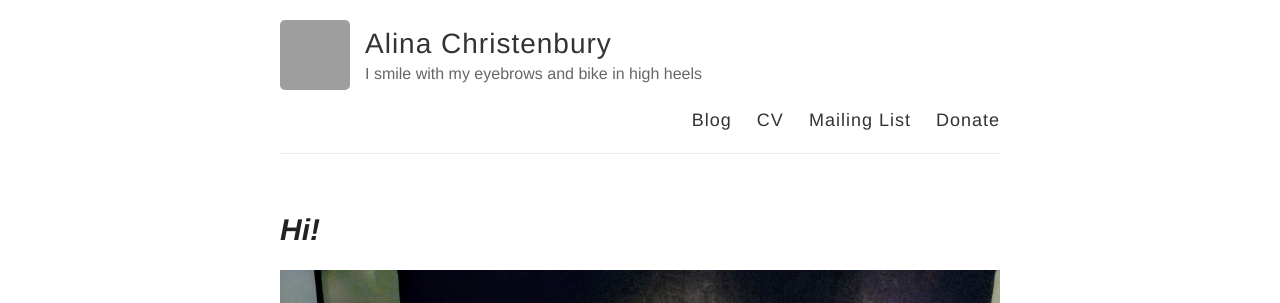
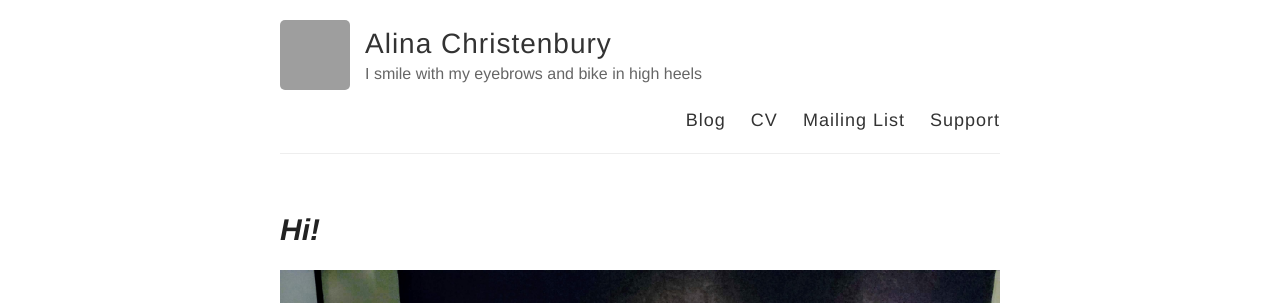
Before and after one commit to AlinaWithAFace/alinawithaface.github.io, a Jekyll site: the page built from index.md, in a window 1280 px wide. Shown: the top 303 px of the page. Built offline with Jekyll 4.4.1, drawn with Linux system fonts in a browser that asks for light colours; our own code applies the rules of GitHub Pages for plain Markdown files; grey boxes are pictures that could not be loaded.

Commit message:
support page

```diff
--- a/_layouts/default.html
+++ b/_layouts/default.html
@@ -32,7 +32,7 @@
                 <!--<a href="{{ site.baseurl }}/about">About</a>-->
                 <a href="{{ site.baseurl }}/cv">CV</a>
                 <a href="{{ site.baseurl }}/subscribe">Mailing List</a>
-                <a href="paypal.me/AlinaC">Donate</a>
+                <a href="{{site.baseurl}}/support">Support</a>
                 <!--<a href="{{ site.baseurl }}/portfolio">Portfolio</a>-->
             </nav>
         </header>
```
Also changed, not shown: support.md (added, +2 -0 lines).
